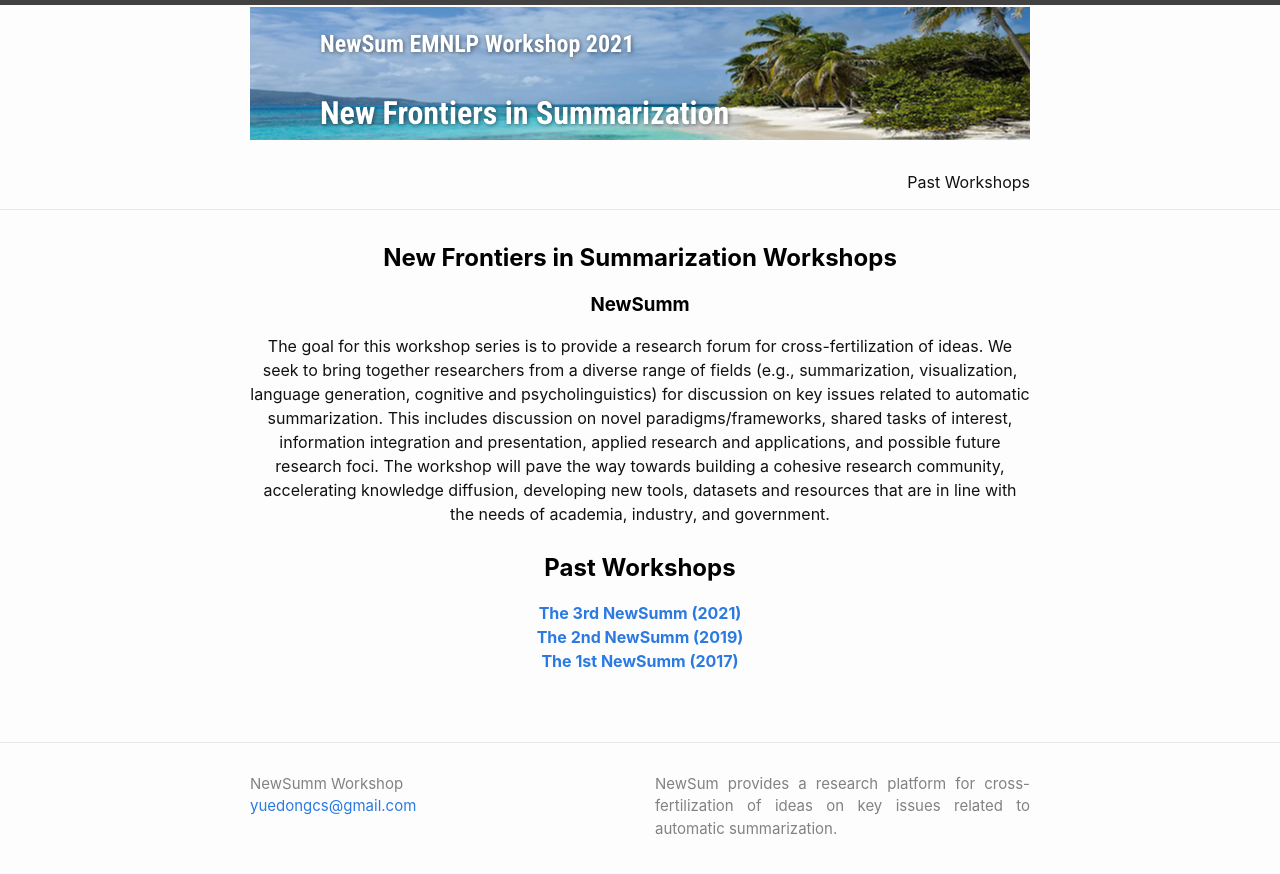
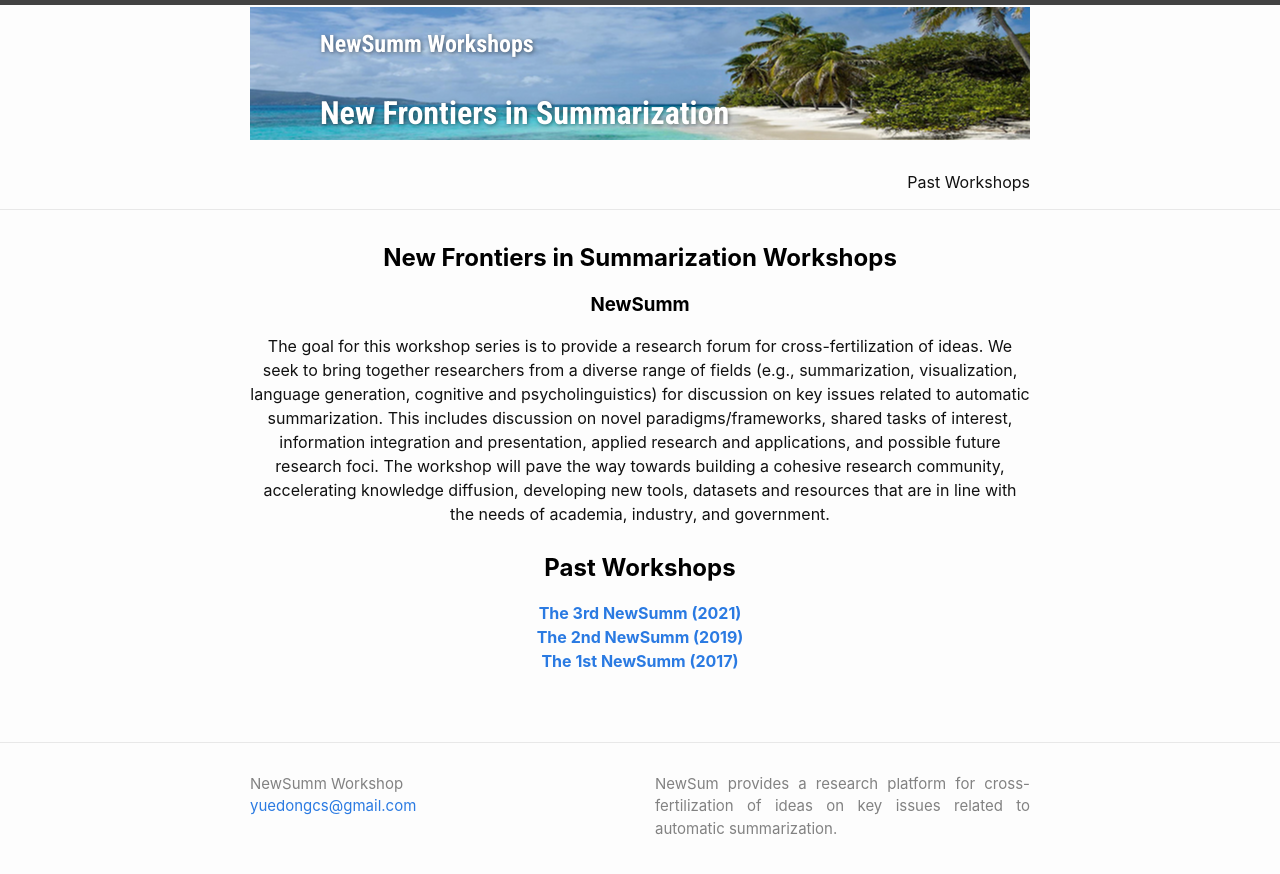
Before and after one commit to newsumm/newsumm.github.io, a Jekyll site: the page built from index.md, in a window 1280 px wide. Shown: the top 874 px of the page. Built offline with Jekyll 4.4.1, drawn with Linux system fonts in a browser that asks for light colours.

Commit message:
Update header.html

```diff
--- a/_includes/header.html
+++ b/_includes/header.html
@@ -65,7 +65,7 @@
 
 	<div class="sample-header">
 	  <div class="sample-header-section">
-		<h2 id="big_name">NewSum EMNLP Workshop 2021</h2>
+		<h2 id="big_name">NewSumm Workshops</h2>
 		<h1 id="small_name">New Frontiers in Summarization</h1>
 	  </div>
 	</div>
```
